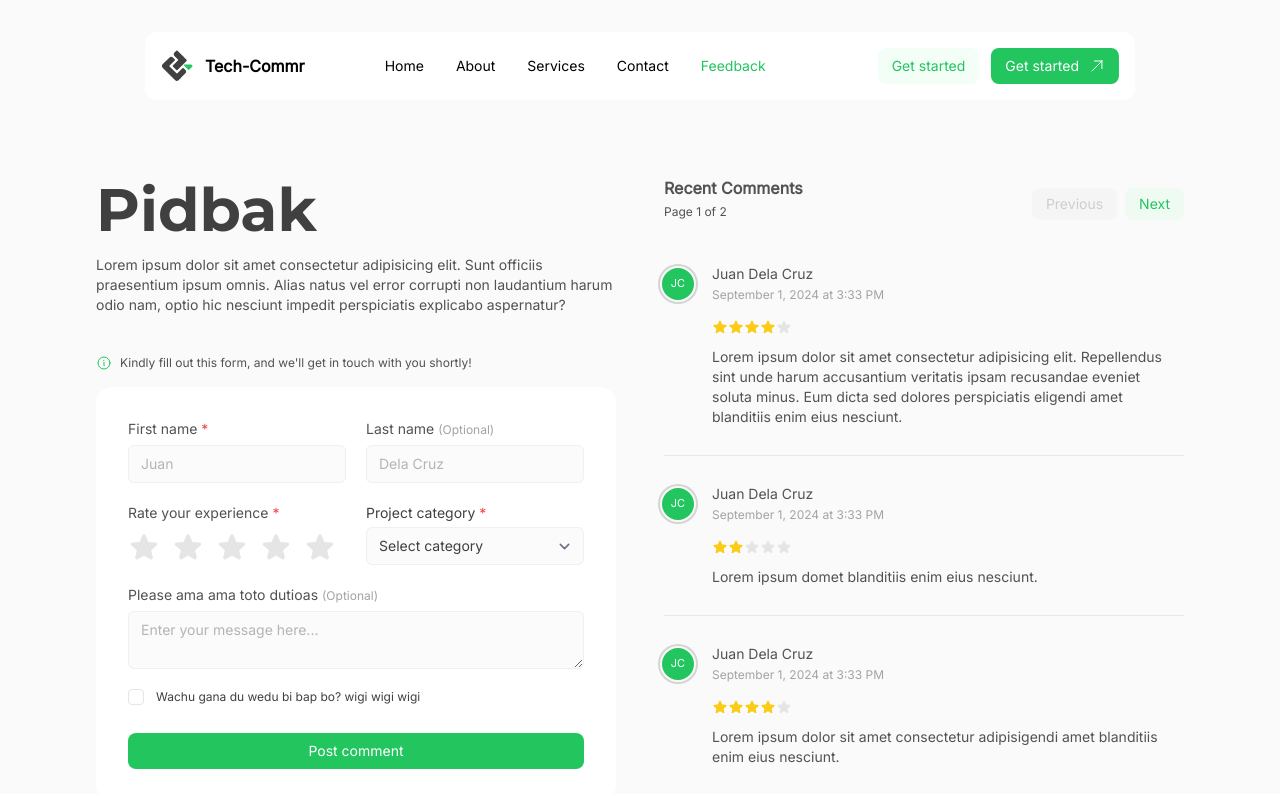
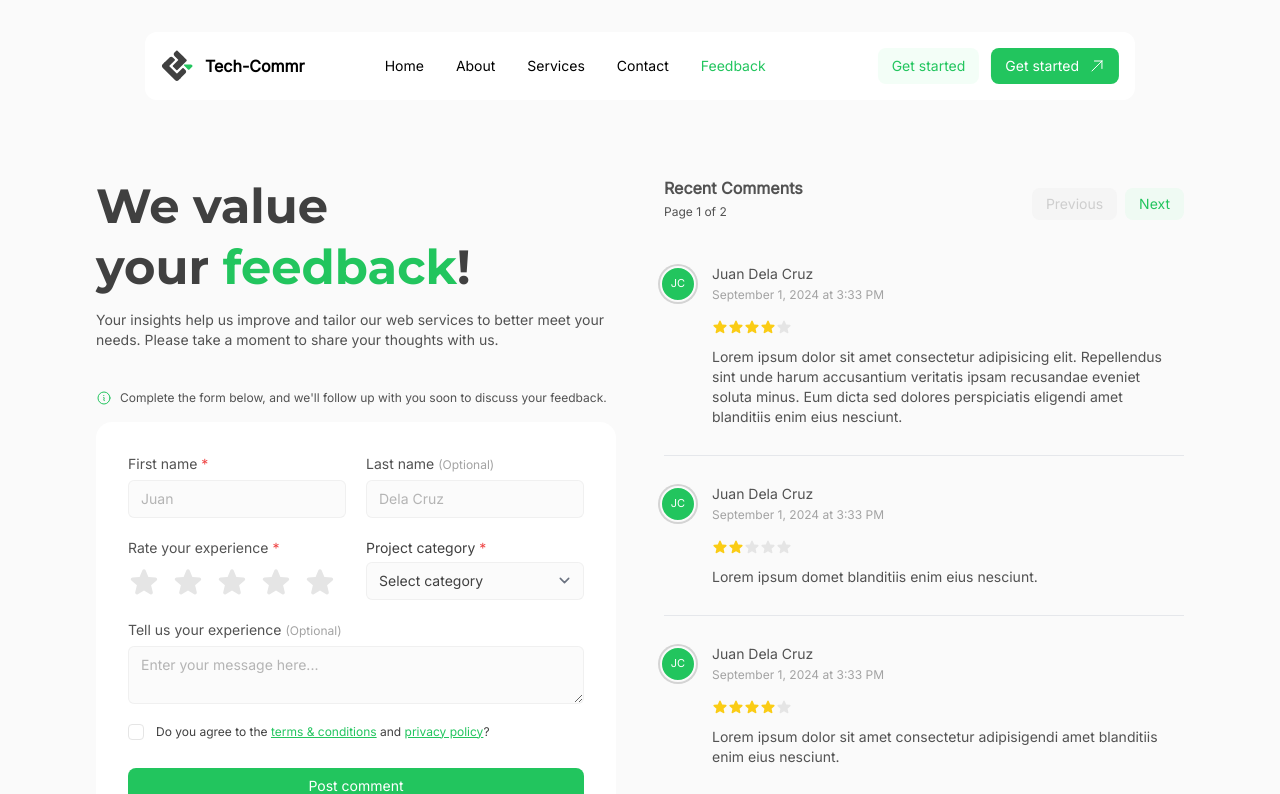
Before and after one commit to itgauy/Tech-Commr, a React (Vite) app in the folder frontend/: page /feedback in a window 1280 px wide. Shown: the top 794 px of the page. Built offline with nearby package versions, Linux system fonts and the light colour scheme.

Commit message:
Updated text contents in feedback page, also modified some styles

```diff
--- a/frontend/src/components/ContactForm.jsx
+++ b/frontend/src/components/ContactForm.jsx
@@ -130,11 +130,11 @@ const ContactForm = () => {
           label={
             <>
               Do you agree to the{' '}
-              <Link to="/terms-and-conditions" className="text-green-600 underline">
+              <Link to="/terms-and-conditions" className="text-green-500 underline">
                 terms & conditions
               </Link>{' '}
               and{' '}
-              <Link to="/privacy-policy" className="text-green-600 underline">
+              <Link to="/privacy-policy" className="text-green-500 underline">
                 privacy policy
               </Link>?
             </>
--- a/frontend/src/components/FeedbackForm.jsx
+++ b/frontend/src/components/FeedbackForm.jsx
@@ -1,4 +1,5 @@
 import React, { useState } from 'react';
+import { Link } from 'react-router-dom';
 import { Input, Textarea, Checkbox, Button, Select } from '../components/ui';
 
 const StarRating = ({ rating, onRatingChange }) => {
@@ -77,7 +78,7 @@ const FeedbackForm = () => {
         <Textarea
           label={
             <>
-              Please ama ama toto dutioas{' '}
+              Tell us your experience{' '}
               <span className='text-neutral-400 text-xs'>(Optional)</span>
             </>
           }
@@ -93,7 +94,18 @@ const FeedbackForm = () => {
       <div className='md:col-span-2 col-span-1'>
         <Checkbox
           id="Agreement"
-          label={'Wachu gana du wedu bi bap bo? wigi wigi wigi'}
+          label={
+            <>
+              Do you agree to the{' '}
+              <Link to="/terms-and-conditions" className="text-green-500 underline">
+                terms & conditions
+              </Link>{' '}
+              and{' '}
+              <Link to="/privacy-policy" className="text-green-500 underline">
+                privacy policy
+              </Link>?
+            </>
+          }
           value={''}
           checked={''}
           onChange={''}
--- a/frontend/src/components/ui/Footer.jsx
+++ b/frontend/src/components/ui/Footer.jsx
@@ -20,7 +20,7 @@ const Footer = () => {
               <span className='text-xs underline text-green-500'>Privact Policy</span>
             </Link>
             <Link to='/terms-and-conditions'>
-              <span className='text-xs underline text-green-500'>Terms and Condition</span>
+              <span className='text-xs underline text-green-500'>Terms and Conditions</span>
             </Link>
           </div>
         </div>
--- a/frontend/src/pages/Feedback.jsx
+++ b/frontend/src/pages/Feedback.jsx
@@ -96,9 +96,10 @@ const Feedback = () => {
           {/* Feedback Form Container */}
           <div className='space-y-10'>
             <div className="space-y-3">
-              <h1>Pidbak</h1>
+              <h2>We value <br /> your <span className='text-green-500'>feedback</span>!
+              </h2>
               <p className="w-full max-w-xl">
-                Lorem ipsum dolor sit amet consectetur adipisicing elit. Sunt officiis praesentium ipsum omnis. Alias natus vel error corrupti non laudantium harum odio nam, optio hic nesciunt impedit perspiciatis explicabo aspernatur?
+                Your insights help us improve and tailor our web services to better meet your needs. Please take a moment to share your thoughts with us.
               </p>
             </div>
             <div>
@@ -106,7 +107,7 @@ const Feedback = () => {
                 <svg xmlns="http://www.w3.org/2000/svg" fill="none" viewBox="0 0 24 24" strokeWidth={1.5} stroke="currentColor" className="shrink-0 text-green-500 size-4">
                   <path strokeLinecap="round" strokeLinejoin="round" d="m11.25 11.25.041-.02a.75.75 0 0 1 1.063.852l-.708 2.836a.75.75 0 0 0 1.063.853l.041-.021M21 12a9 9 0 1 1-18 0 9 9 0 0 1 18 0Zm-9-3.75h.008v.008H12V8.25Z" />
                 </svg>
-                <p className='text-xs'>Kindly fill out this form, and we'll get in touch with you shortly!</p>
+                <p className='text-xs'>Complete the form below, and we'll follow up with you soon to discuss your feedback.</p>
               </div>
               <FeedbackForm />
             </div>
```
